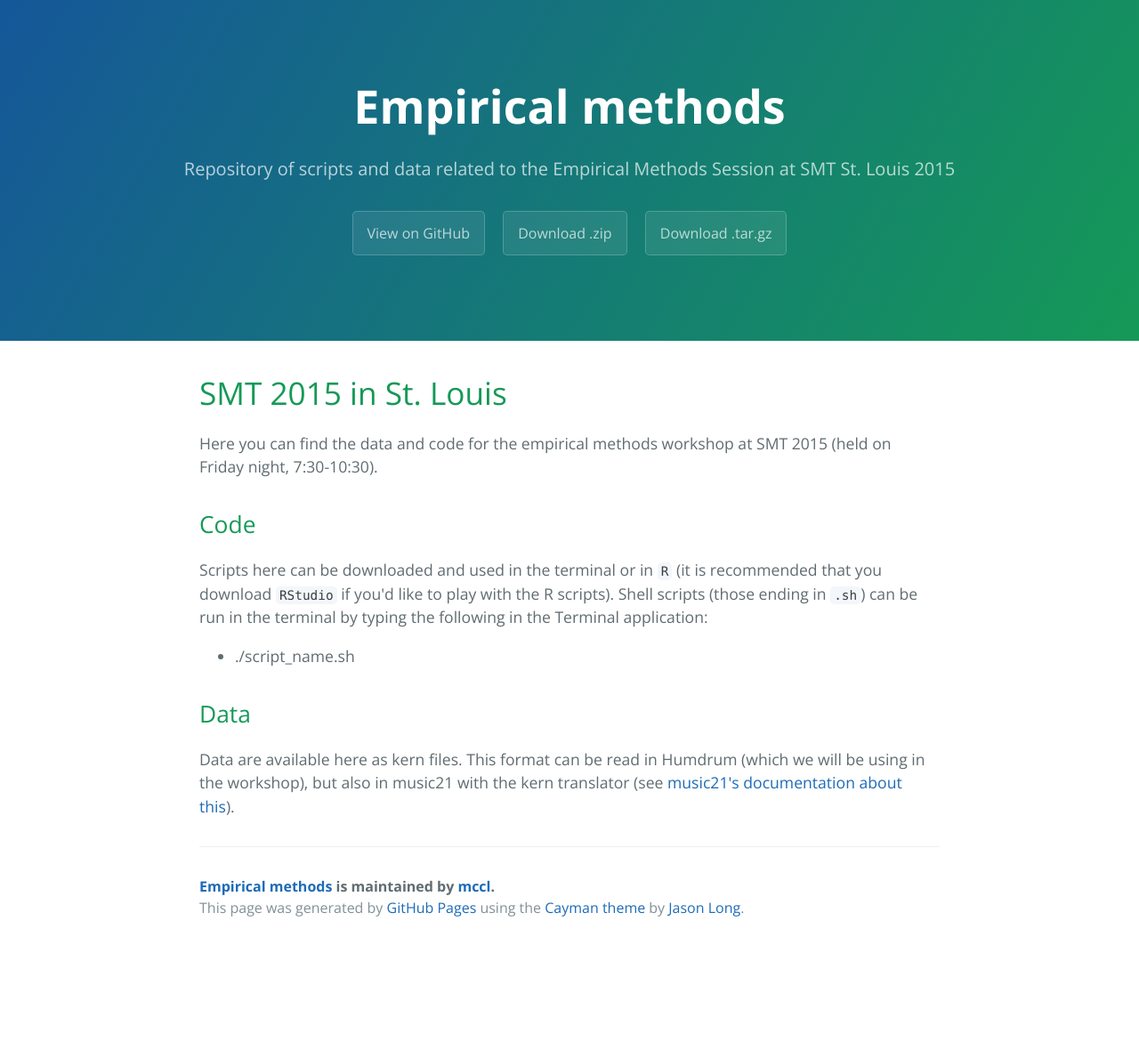
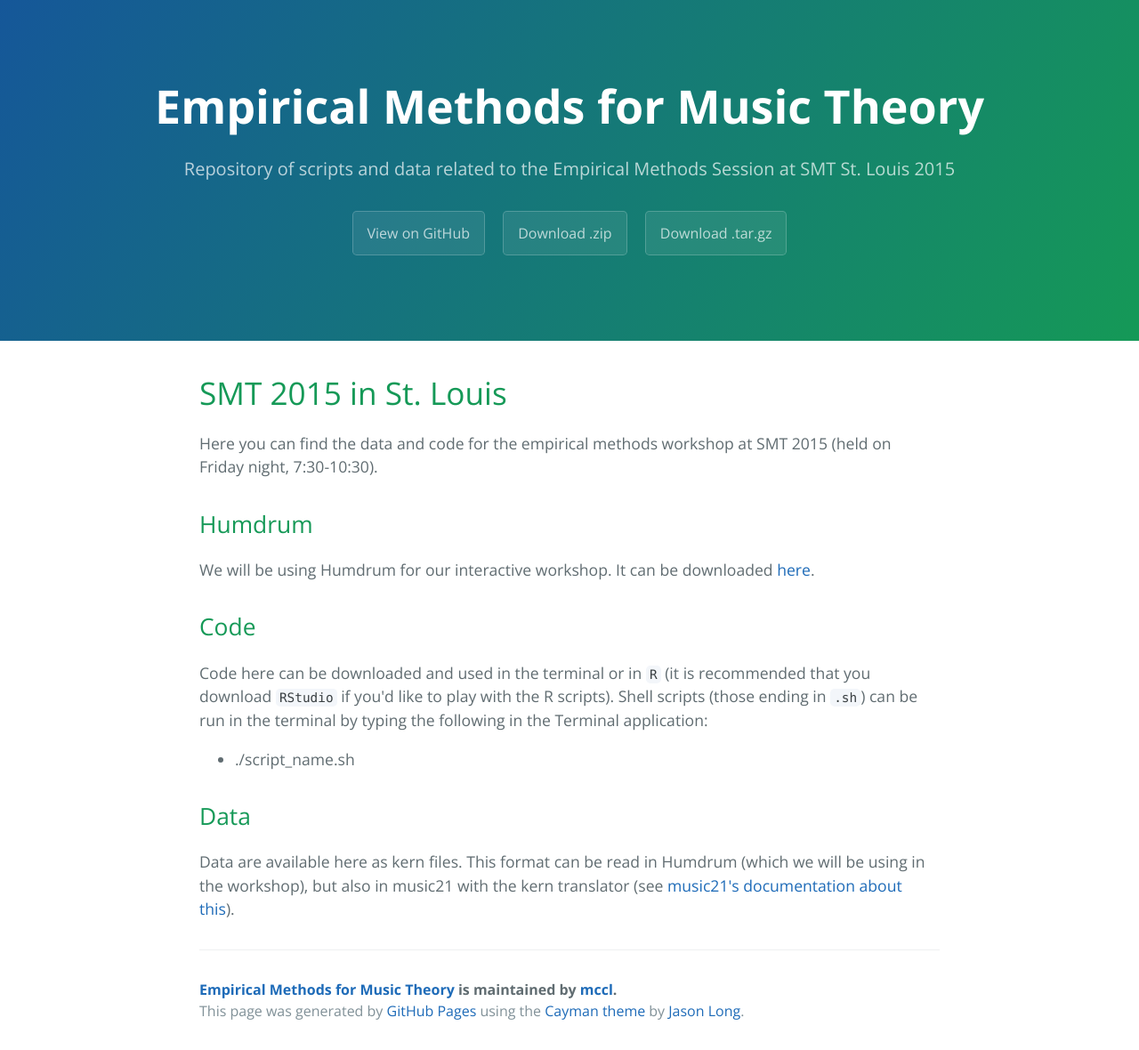
Before and after one commit to mccl/empirical_methods, a plain HTML site: page index.html in a window 1280 px wide. Shown: the whole page at 89% size. Before the commit the page ends 1064 px from the top, so only its background shows below. Drawn offline with nearby package versions, Linux system fonts and the light colour scheme.

Commit message:
Create gh-pages branch via GitHub

```diff
--- a/index.html
+++ b/index.html
@@ -2,7 +2,7 @@
 <html lang="en-us">
   <head>
     <meta charset="UTF-8">
-    <title>Empirical methods by mccl</title>
+    <title>Empirical Methods for Music Theory by mccl</title>
     <meta name="viewport" content="width=device-width, initial-scale=1">
     <link rel="stylesheet" type="text/css" href="stylesheets/normalize.css" media="screen">
     <link href='https://fonts.googleapis.com/css?family=Open+Sans:400,700' rel='stylesheet' type='text/css'>
@@ -11,7 +11,7 @@
   </head>
   <body>
     <section class="page-header">
-      <h1 class="project-name">Empirical methods</h1>
+      <h1 class="project-name">Empirical Methods for Music Theory</h1>
       <h2 class="project-tagline">Repository of scripts and data related to the Empirical Methods Session at SMT St. Louis 2015</h2>
       <a href="https://github.com/mccl/empirical_methods" class="btn">View on GitHub</a>
       <a href="https://github.com/mccl/empirical_methods/zipball/master" class="btn">Download .zip</a>
@@ -25,9 +25,14 @@
 <p>Here you can find the data and code for the empirical methods workshop at SMT 2015 (held on Friday night, 7:30-10:30).</p>
 
 <h2>
+<a id="humdrum" class="anchor" href="#humdrum" aria-hidden="true"><span class="octicon octicon-link"></span></a>Humdrum</h2>
+
+<p>We will be using Humdrum for our interactive workshop. It can be downloaded <a href="http://www.humdrum.org/install/github/">here</a>.</p>
+
+<h2>
 <a id="code" class="anchor" href="#code" aria-hidden="true"><span class="octicon octicon-link"></span></a>Code</h2>
 
-<p>Scripts here can be downloaded and used in the terminal or in <code>R</code> (it is recommended that you download <code>RStudio</code> if you'd like to play with the R scripts). Shell scripts (those ending in <code>.sh</code>) can be run in the terminal by typing the following in the Terminal application:</p>
+<p>Code here can be downloaded and used in the terminal or in <code>R</code> (it is recommended that you download <code>RStudio</code> if you'd like to play with the R scripts). Shell scripts (those ending in <code>.sh</code>) can be run in the terminal by typing the following in the Terminal application:</p>
 
 <ul>
 <li>./script_name.sh</li>
@@ -39,7 +44,7 @@
 <p>Data are available here as kern files. This format can be read in Humdrum (which we will be using in the workshop), but also in music21 with the kern translator (see <a href="http://web.mit.edu/music21/doc/moduleReference/moduleHumdrum.html">music21's documentation about this</a>).</p>
 
       <footer class="site-footer">
-        <span class="site-footer-owner"><a href="https://github.com/mccl/empirical_methods">Empirical methods</a> is maintained by <a href="https://github.com/mccl">mccl</a>.</span>
+        <span class="site-footer-owner"><a href="https://github.com/mccl/empirical_methods">Empirical Methods for Music Theory</a> is maintained by <a href="https://github.com/mccl">mccl</a>.</span>
 
         <span class="site-footer-credits">This page was generated by <a href="https://pages.github.com">GitHub Pages</a> using the <a href="https://github.com/jasonlong/cayman-theme">Cayman theme</a> by <a href="https://twitter.com/jasonlong">Jason Long</a>.</span>
       </footer>
--- a/params.json
+++ b/params.json
@@ -1 +1 @@
-{"name":"Empirical methods","tagline":"Repository of scripts and data related to the Empirical Methods Session at SMT St. Louis 2015","body":"# SMT 2015 in St. Louis\r\n\r\nHere you can find the data and code for the empirical methods workshop at SMT 2015 (held on Friday night, 7:30-10:30).\r\n\r\n## Code\r\n\r\nScripts here can be downloaded and used in the terminal or in `R` (it is recommended that you download `RStudio` if you'd like to play with the R scripts). Shell scripts (those ending in `.sh`) can be run in the terminal by typing the following in the Terminal application:\r\n\r\n* ./script_name.sh\r\n\r\n\r\n## Data\r\n\r\nData are available here as kern files. This format can be read in Humdrum (which we will be using in the workshop), but also in music21 with the kern translator (see [music21's documentation about this](http://web.mit.edu/music21/doc/moduleReference/moduleHumdrum.html)).\r\n\r\n\r\n\r\n\r\n","google":"","note":"Don't delete this file! It's used internally to help with page regeneration."}
+{"name":"Empirical Methods for Music Theory","tagline":"Repository of scripts and data related to the Empirical Methods Session at SMT St. Louis 2015","body":"# SMT 2015 in St. Louis\r\n\r\nHere you can find the data and code for the empirical methods workshop at SMT 2015 (held on Friday night, 7:30-10:30).\r\n\r\n## Humdrum\r\n\r\n\r\nWe will be using Humdrum for our interactive workshop. It can be downloaded [here](http://www.humdrum.org/install/github/).\r\n\r\n## Code\r\n\r\nCode here can be downloaded and used in the terminal or in `R` (it is recommended that you download `RStudio` if you'd like to play with the R scripts). Shell scripts (those ending in `.sh`) can be run in the terminal by typing the following in the Terminal application:\r\n\r\n* ./script_name.sh\r\n\r\n\r\n## Data\r\n\r\nData are available here as kern files. This format can be read in Humdrum (which we will be using in the workshop), but also in music21 with the kern translator (see [music21's documentation about this](http://web.mit.edu/music21/doc/moduleReference/moduleHumdrum.html)).\r\n\r\n\r\n\r\n\r\n","google":"","note":"Don't delete this file! It's used internally to help with page regeneration."}
```
